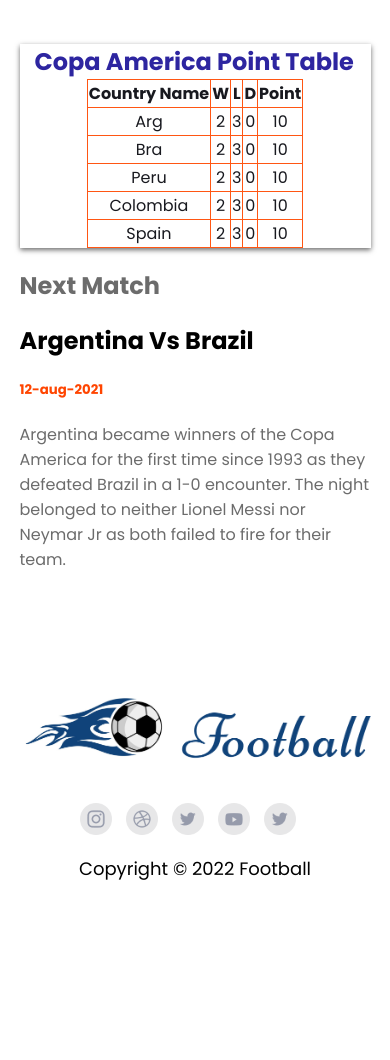
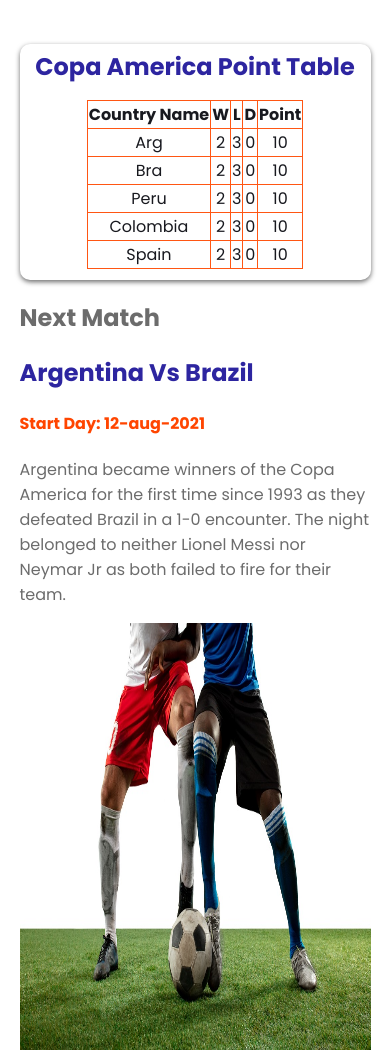
Before and after one commit to taseenbappi/awesome-football, a plain HTML site: page index.html in a window 390 px wide. Shown: the part 7631-8691 px from the top of the page. Before the commit the page ends 8576 px from the top, so only its background shows below. Drawn offline with Linux system fonts and the light colour scheme.

Commit message:
bonus part added

```diff
--- a/css/styles.css
+++ b/css/styles.css
@@ -202,23 +202,30 @@ nav a:hover {
 /* point table styles */
 
 .copa-point-table{
+
     font-family: 'Poppins', sans-serif;
+    border-radius: 10px;
     width: 1050px;
     margin: auto;
     margin-bottom: 30px;
     box-shadow: 0 2px 5px #6C6C6C;
 
 
+
 }
 
 .table-div{
-    border-radius: 10px;
+    display: flex;
+    justify-content: center;
+    align-items: center;
+    flex-direction: column;
+
 }
 
 .point-table {
-    margin-left: auto;
-    margin-right: auto;
+
     text-align: center;
+    margin: 11px;
 
   }
 
@@ -242,6 +249,8 @@ nav a:hover {
     width: 1050px;
     margin: auto;
 }
+
+
 .match p{
     color:#6C6C6C;;
     font-weight: normal;
@@ -251,9 +260,24 @@ nav a:hover {
     color:#6C6C6C;;
 
 }
+.match h1{
+    color:#2D25A0;
 
-.match h5{
+}
+
+.match h4{
     color: orangered;
+}
+
+.matches{
+    width: 100%;
+    display: flex;
+    margin: 20px;
+}
+
+.match-image img{
+    width: 567px;
+    height: 427px;
 }
 
 /* footer styles */
@@ -437,20 +461,21 @@ footer img{
         width:100%;
         margin: auto;
         box-shadow: 0 2px 5px #6C6C6C;
-
-
-
     }
 
     .point-table{
-        margin-bottom: 20px;
+        margin: 11px;
     }
 
-    .point-table , th, td {
-        border: 1px solid rgb(255, 86, 19);
-        color: #18191F;
-        border-collapse: collapse;
+    .table-div {
+        display: flex;
+        align-items: center;
     }
+
+    .table-title{
+        margin: 5px;
+    }
+
 
     /* macth styles */
     .match{
@@ -461,6 +486,25 @@ footer img{
         margin: auto;
     }
 
+    .matches{
+
+        width: 100%;
+        display: flex;
+        flex-direction: column;
+        margin: 0;
+
+    }
+
+    .match-image img {
+        width: 100%;
+    }
+
+
+    .next-match{
+        width: 100%;
+        height: 100%;
+    }
+
 
     footer img {
         width: 100%;
--- a/index.html
+++ b/index.html
@@ -22,16 +22,17 @@
         <!-- navigation start here -->
         <nav>
             <div class="nav-left">
-                <a href="" class="nav-option">Home</a>
-                <a href="" class="nav-option">Clubs</a>
-                <a href="" class="nav-option">World Cup 2023</a>
-                <a href="" class="nav-option">Upcomming Match</a>
-                <a href="" class="nav-option">Contact</a>
+                <a href="#" target="_blank" class="nav-option">Home</a>
+                <a href="#" target="_blank" class="nav-option">Clubs</a>
+                <a href="#" target="_blank" class="nav-option">World Cup 2023</a>
+                <a href="#" target="_blank" class="nav-option">Upcomming Match</a>
+                <a href="#" target="_blank" class="nav-option">Contact</a>
 
             </div>
 
             <div class="nav-right">
-                <button type="button" href="#" class="button-sub"><i class="fas fa-sign-in-alt"></i>Login</button>
+                <button type="button" href="#" class="button-sub" onclick="alert('Awesome Football')"><i
+                        class="fas fa-sign-in-alt"></i>Login</button>
             </div>
         </nav>
         <!-- navigation end here -->
@@ -40,7 +41,8 @@
         <section class="top-banner">
             <div class="top-banner-left">
                 <h1>Conmebol Copa America 2021</h1>
-                <button type="button" href="#" class="button-sub">Watch Live<i class="fas fa-arrow-right"></i></button>
+                <button type="button" href="#" class="button-sub" onclick="alert('Awesome Football')">Watch Live<i
+                        class="fas fa-arrow-right"></i></button>
             </div>
 
             <div class="top-banner-right">
@@ -141,7 +143,8 @@
                     1993 as they defeated Brazil in
                     a 1-0 encounter. The night belonged to neither Lionel Messi nor Neymar Jr as both failed to fire for
                     their team. </p>
-                <button type="submit" class="button-sub">Watch Now<i class="fas fa-arrow-right"></i></button>
+                <button type="submit" class="button-sub" onclick="alert('Awesome Football')">Watch
+                    Now<i class="fas fa-arrow-right"></i></button>
             </div>
             <div class="right-highlights-banner">
                 <img src="images/match.png" alt="">
@@ -204,17 +207,20 @@
 
         <section class="match">
             <!-- match start -->
-            <div>
+            <div class="matches">
                 <div class="next-match">
                     <h2>Next Match</h2>
                     <h1>Argentina Vs Brazil</h1>
-                    <h5>12-aug-2021</h5>
+                    <h4>Start Day: 12-aug-2021</h4>
                     <p>Argentina became winners of the Copa America for the first time since
                         1993 as they defeated Brazil in
                         a 1-0 encounter. The night belonged to neither Lionel Messi nor Neymar Jr as both failed to fire
                         for
                         their team.</p>
 
+                </div>
+                <div class="match-image">
+                    <img src="images/upcomming.jpg" alt="">
                 </div>
             </div>
 
```
Also changed, not shown: images/table.jpg (added), images/upcomming.jpg (added).
